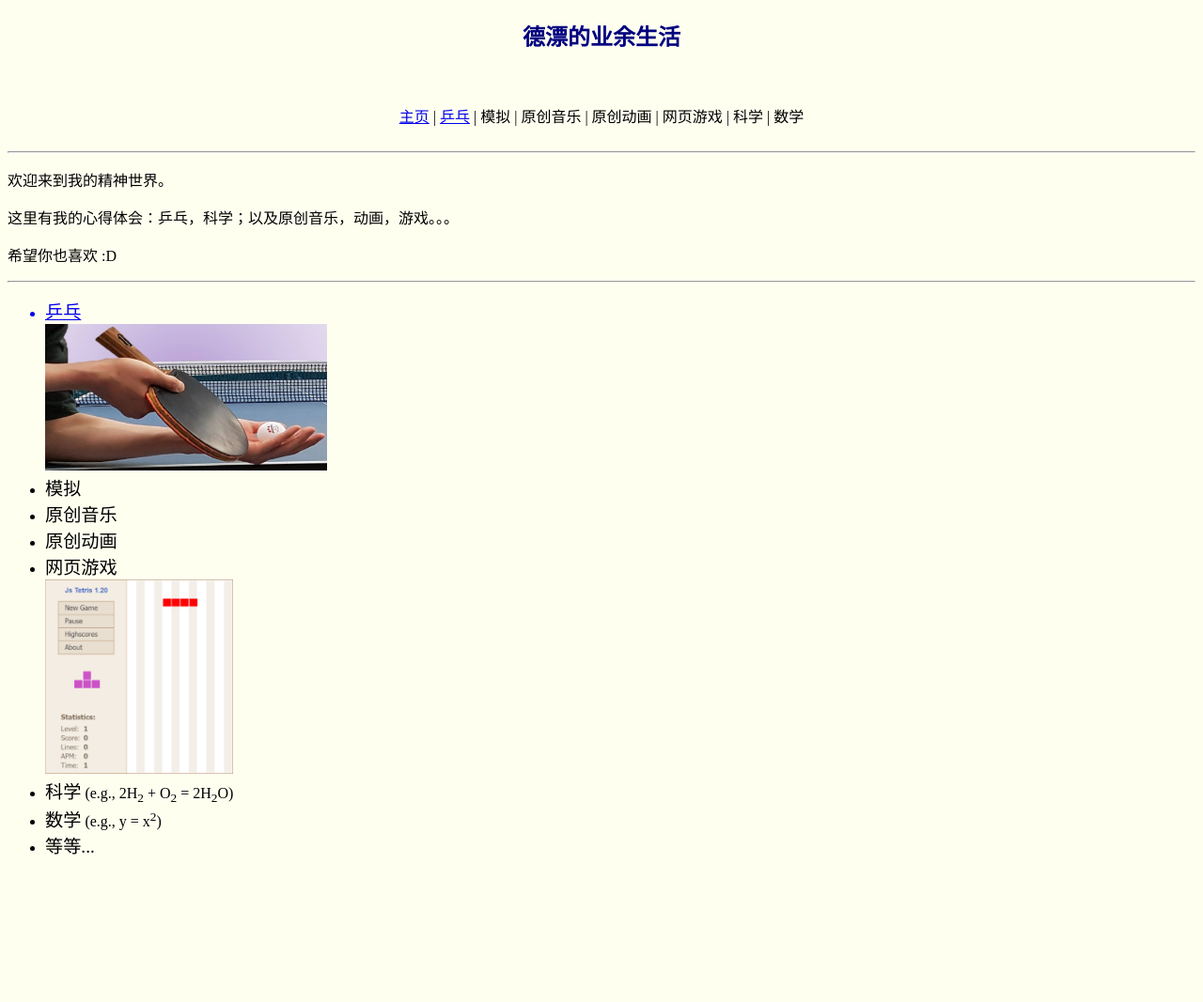
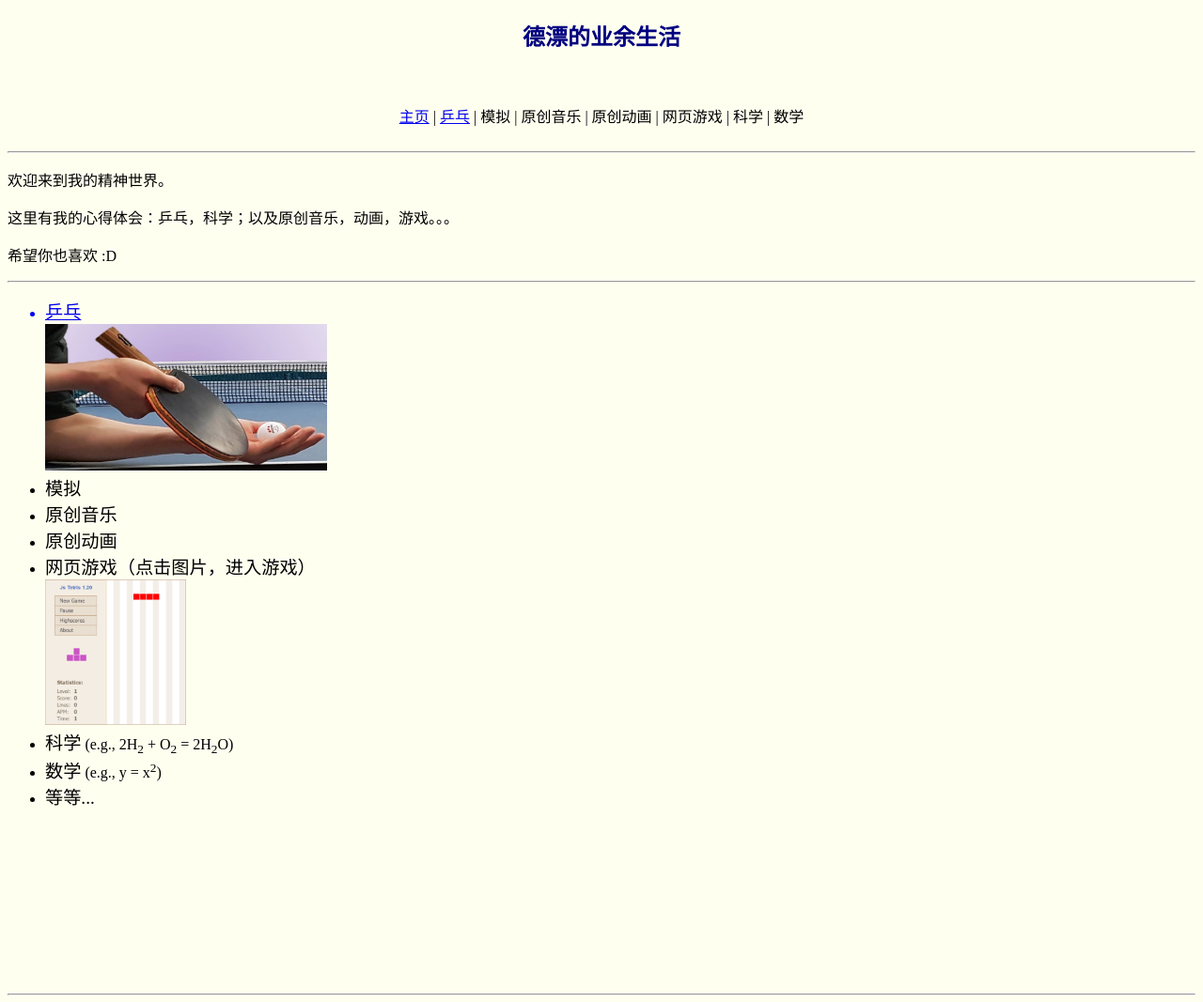
Before and after one commit to DPDYYSH/DPDYYSH.github.io, a plain HTML site: page index.html in a window 1280 px wide. Shown: the top 1067 px of the page at 94% size. Drawn offline with Linux system fonts and the light colour scheme; grey boxes are pictures that could not be loaded.

Commit message:
Update index.html

```diff
--- a/index.html
+++ b/index.html
@@ -48,9 +48,9 @@
                     <li><big>模拟</big></li>
                     <li><big>原创音乐</big></li>
                     <li><big>原创动画</big></li>
-                    <li><big>网页游戏</big></li>
+                    <li><big>网页游戏（点击图片，进入游戏）</big></li>
                     <a href="Tetris.html" target="_blank">
-                    <img src="img/20210526-1.gif" width=200>
+                    <img src="img/20210526-1.gif" width=150>
                     </a>
                     <li><big>科学</big> (e.g., 2H<sub>2</sub> + O<sub>2</sub> = 2H<sub>2</sub>O)</li>
                     <li><big>数学</big> (e.g., y = x<sup>2</sup>)</li>
```
